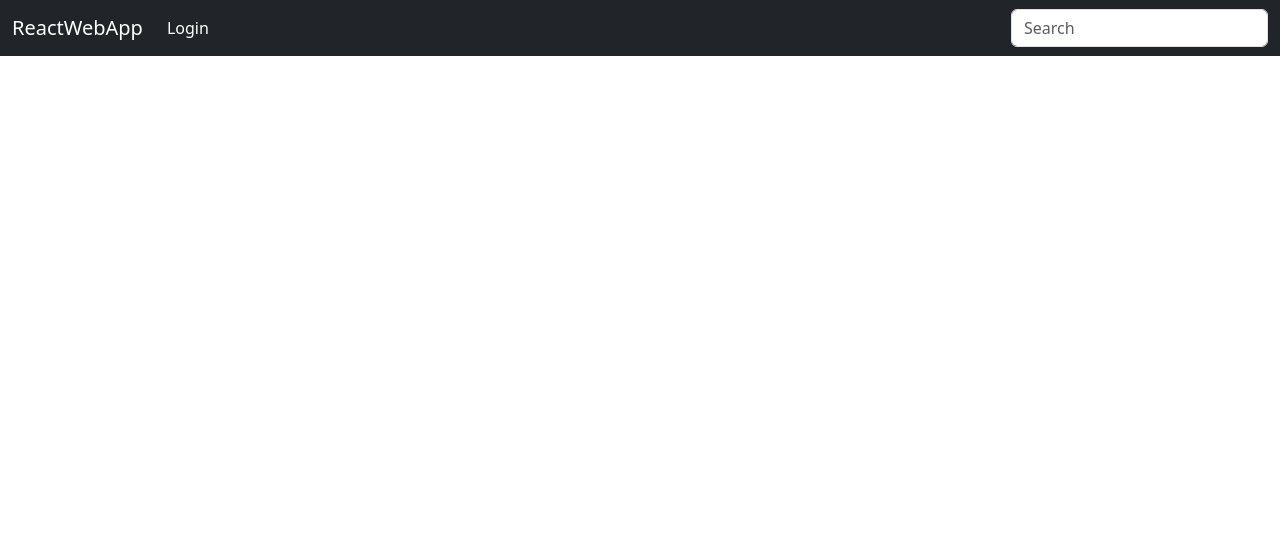
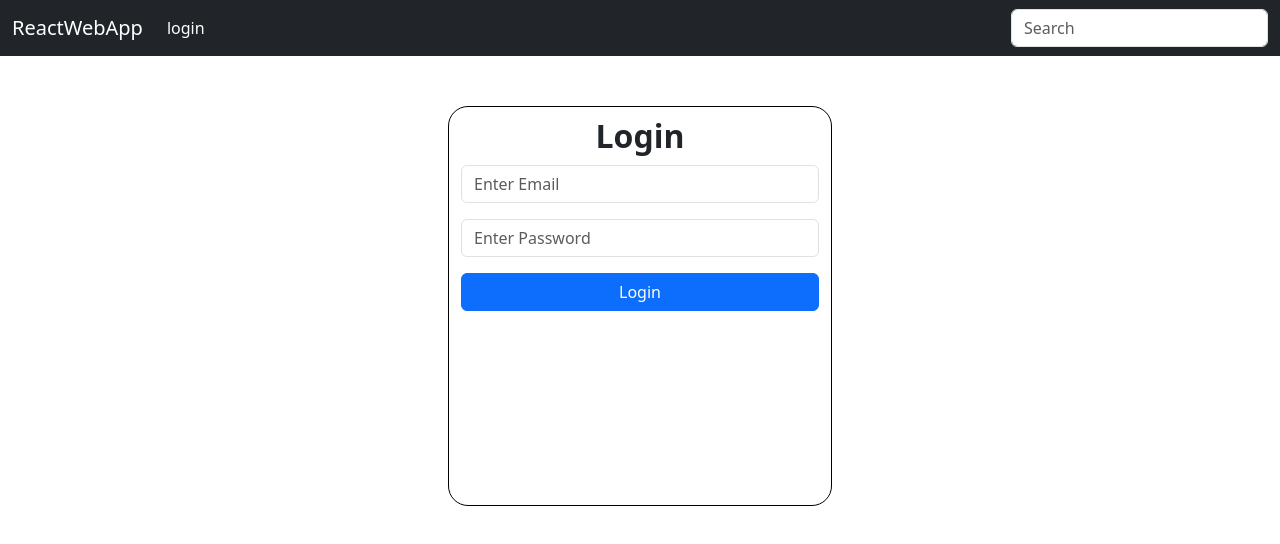
Before and after one commit to DevMohit7049/ReactWebApp, a React (Vite) app: page / in a window 1280 px wide. Before the commit this address had no page. Shown: the top 544 px of the page. Built offline with nearby package versions, Linux system fonts and the light colour scheme.

Commit message:
comment added

```diff
--- a/index.html
+++ b/index.html
@@ -8,7 +8,7 @@
   </head>
   <body>
     <div id="root"></div>
+    <script type="module" src="/src/main.jsx"></script>
     <script src="https://cdn.jsdelivr.net/npm/bootstrap@5.3.3/dist/js/bootstrap.min.js" integrity="sha384-0pUGZvbkm6XF6gxjEnlmuGrJXVbNuzT9qBBavbLwCsOGabYfZo0T0to5eqruptLy" crossorigin="anonymous"></script>
-    <script type="module" src="/src/main.jsx"></script>
   </body>
 </html>
--- a/src/Component/Home/Home.jsx
+++ b/src/Component/Home/Home.jsx
@@ -10,6 +10,7 @@ const Home = () => {
       <>
          <section>
             <div>
+
               <AddForm/>
               <ProductList/>
             </div>
--- a/src/Component/Home/HomeComponent/AddForm.jsx
+++ b/src/Component/Home/HomeComponent/AddForm.jsx
@@ -11,6 +11,11 @@ const AddForm = () => {
   const [product_price, setPrice] = useState('')
   const dispatch = useDispatch();
   const navigate = useNavigate()
+
+
+  useEffect(() => {
+    localStorage.setItem("productData", JSON.stringify(products));
+  }, [products]);
 
 
   useEffect(()=>{
@@ -35,6 +40,7 @@ const AddForm = () => {
         setProducts([...products,newProduct]);
         alert('product added')
         // navigate('/productList')
+        // window.location.reload(false);
         setName('');
         setPrice('');
       }
--- a/src/Component/Home/HomeComponent/ProductList.jsx
+++ b/src/Component/Home/HomeComponent/ProductList.jsx
@@ -1,16 +1,17 @@
-import React, { useEffect } from 'react'
-import { useDispatch, useSelector } from 'react-redux'
-import { setProductArray } from '../../../Redux/Action';
+import React, { useEffect } from "react";
+import { useDispatch, useSelector } from "react-redux";
+import { setProductArray } from "../../../Redux/Action";
 
 const ProductList = () => {
+  const dispatch = useDispatch();
+  const load_product_array = useSelector((state) => state.cartReducer.load_product_array);
 
-  const dispatch = useDispatch();
-  const load_product_array = useSelector((state)=>state.cartReducer.load_product_array);
+  const localProduct = JSON.parse(localStorage.getItem('productData'));
+  console.log(localProduct);
 
-  useEffect(()=>{
-     dispatch(setProductArray())
-  },[dispatch])
-
+  useEffect(() => {
+    dispatch(setProductArray());
+  }, [dispatch]);
 
   return (
     <>
@@ -23,18 +24,19 @@ const ProductList = () => {
           </tr>
         </thead>
         <tbody>
-    {/* {
-      load_product_array.map((item)=>{
+          {Object.keys(localProduct).map((item, index) => (
             <tr>
-        <td>{item.product_name}</td>
-        <td>{item.product_price}</td>
+              <td>{index + 1}</td>
+              <td>{localProduct[item].product_name}</td>
+              <td>{localProduct[item].product_price}</td>
+              <td>
+              </td>
             </tr>
-      })
-    } */}
+          ))}
         </tbody>
       </table>
     </>
-  )
-}
+  );
+};
 
-export default ProductList
+export default ProductList;
--- a/src/Component/Navbar/Navbar.jsx
+++ b/src/Component/Navbar/Navbar.jsx
@@ -14,7 +14,6 @@ const Navbar = () => {
     .then((res)=>{
 
        navigate('/login')
-       location.reload(true);
        localStorage.clear('user');
     })
     .catch((err)=>{
@@ -28,27 +27,26 @@ const Navbar = () => {
     <>
 
 <nav className="navbar navbar-expand-lg bg-dark sticky-top ">
-
   <div className="container-fluid">
     <Link className="navbar-brand" style={{color:'#fff'}}>ReactWebApp</Link>
 
-    <button className="navbar-toggler" type="button" data-bs-toggle="collapse">
-      <span className="navbar-toggler-icon"></span>
+    <button class="navbar-toggler" type="button" style={{color:'white'}} data-bs-toggle="collapse" data-bs-target="#navbarSupportedContent" aria-controls="navbarSupportedContent" aria-expanded="false" aria-label="Toggle navigation">
+      <span className="navbar-toggler-icon "></span>
     </button>
 
-    <div className="collapse navbar-collapse" id="navbarSupportedContent">
+    <div className="collapse navbar-collapse"  id="navbarSupportedContent">
       <ul className="navbar-nav me-auto mb-2 mb-lg-0">
         {
-          user ?<li className="nav-item">
-              <Link className="nav-link" to={'/home'} style={{color:'white'}}>Home</Link>
+          !user ?<li className="nav-item">
+              <Link className="nav-link" to={'/'} style={{color:'white'}}>login</Link>
             </li>:''
         }
 
 
 
         {
-          !user?<li className="nav-item">
-          <Link className="nav-link" to={'/login'} style={{color:'white'}}>Login</Link>
+          user?<li className="nav-item">
+          <Link className="nav-link" to={'/home'} style={{color:'white'}}>Home</Link>
         </li>:''
         }
 
--- a/src/Component/Pages/Registration/Login.jsx
+++ b/src/Component/Pages/Registration/Login.jsx
@@ -18,7 +18,7 @@ const onSubmit=()=>{
 
     const user = res.data;
     localStorage.setItem('user',JSON.stringify(user));
-    navigate('/')
+    navigate('/home')
 
  }).catch((err)=>{
 
--- a/src/Mapping/Mapping.jsx
+++ b/src/Mapping/Mapping.jsx
@@ -7,6 +7,9 @@ import { Provider } from 'react-redux';
 import store from '../Redux/Store';
 import ProductList from '../Component/Home/HomeComponent/ProductList';
 const Mapping = () => {
+
+  // const user = JSON.parse(localStorage.getItem('user'));
+
   return (
 
     <Provider store={store}>
@@ -14,7 +17,7 @@ const Mapping = () => {
     <Navbar/>
     <Routes>
          <Route>
-             <Route path='/login' element={<Login/>}/>
+             <Route path='/' element={<Login/>}/>
              <Route path='/home' element={<Home/>}/>
              <Route path='/productList' element={<ProductList/>}/>
 
```
Lines whose indentation alone changed are shown as unchanged.
